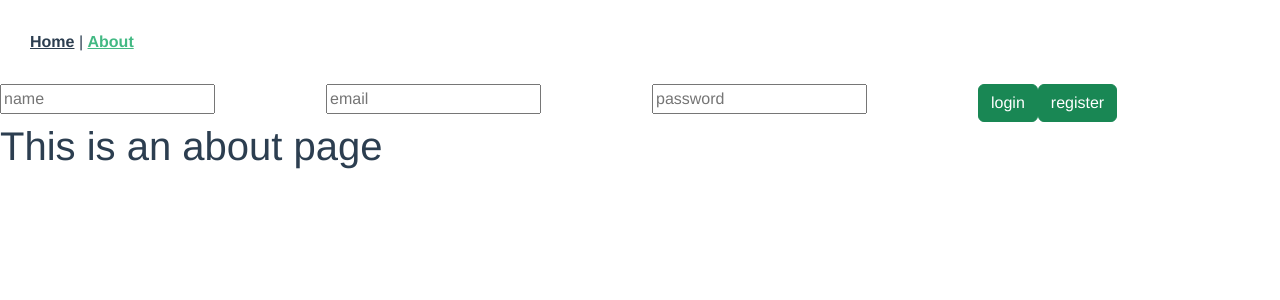
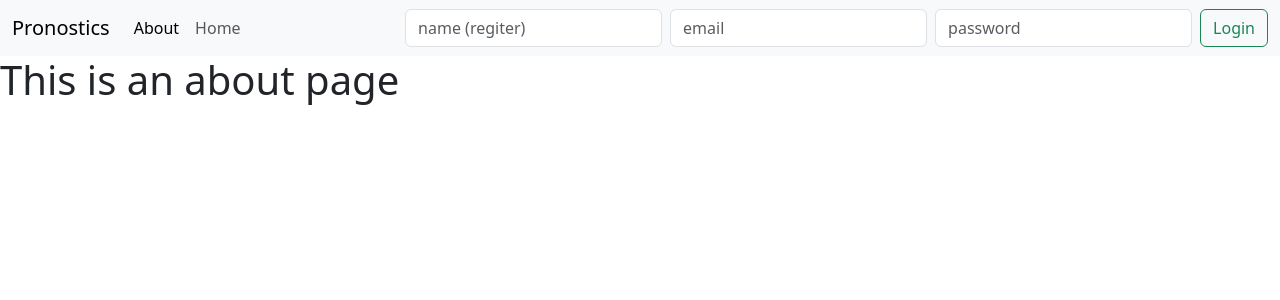
Before and after one commit to Laraibi/soccerDashFrontEnd, a Vue app: page /about in a window 1280 px wide. Shown: the top 300 px of the page. Built offline with nearby package versions, Linux system fonts and the light colour scheme.

Commit message:
frontend pronostic

```diff
--- a/src/App.vue
+++ b/src/App.vue
@@ -1,72 +1,19 @@
 <template>
-  <div id="nav">
-    <router-link to="/">Home</router-link> |
-    <router-link to="/about">About</router-link>
-  </div>
-  <div class="row">
-    <div class="col-3">
-      <input placeholder="name" type="text" v-model="name" />
-    </div>
-    <div class="col-3">
-      <input placeholder="email" type="text" v-model="email" />
-    </div>
-    <div class="col-3">
-      <input placeholder="password" type="password" v-model="password" />
-    </div>
-    <div class="col-3">
-      <button class="btn btn-success" @click="login">login</button>
-      <button class="btn btn-success" @click="register">register</button>
-    </div>
-  </div>
+  <nav-bar></nav-bar>
   <router-view />
 </template>
 <script>
+import navBar from "./components/navBar.vue";
 export default {
+  components: {
+    navBar,
+  },
   data() {
-    return {
-      name: "",
-      email: "",
-      password: "",
-    };
-  },
-  methods: {
-    login() {
-      this.$store.dispatch("login", {
-        email: this.email,
-        name: this.name,
-        password: this.password,
-      });
-    },
-    register() {
-      this.$store.dispatch("register", {
-        email: this.email,
-        name: this.name,
-        password: this.password,
-      });
-    },
+    return {};
   },
 };
 </script>
 
 <style>
-#app {
-  font-family: Avenir, Helvetica, Arial, sans-serif;
-  -webkit-font-smoothing: antialiased;
-  -moz-osx-font-smoothing: grayscale;
-  /* text-align: center; */
-  color: #2c3e50;
-}
 
-#nav {
-  padding: 30px;
-}
-
-#nav a {
-  font-weight: bold;
-  color: #2c3e50;
-}
-
-#nav a.router-link-exact-active {
-  color: #42b983;
-}
 </style>
--- /dev/null
+++ b/src/components/navBar.vue
@@ -0,0 +1,113 @@
+<template>
+  <nav class="navbar navbar-expand-lg navbar-light bg-light">
+    <div class="container-fluid">
+      <a class="navbar-brand" href="#">Pronostics</a>
+      <button
+        class="navbar-toggler"
+        type="button"
+        data-bs-toggle="collapse"
+        data-bs-target="#navbarSupportedContent"
+        aria-controls="navbarSupportedContent"
+        aria-expanded="false"
+        aria-label="Toggle navigation"
+      >
+        <span class="navbar-toggler-icon"></span>
+      </button>
+      <div class="collapse navbar-collapse" id="navbarSupportedContent">
+        <ul class="navbar-nav me-auto mb-2 mb-lg-0">
+          <li class="nav-item">
+            <router-link class="nav-link" to="/about">About</router-link>
+          </li>
+          <li class="nav-item">
+            <router-link class="nav-link" to="/">Home</router-link>
+          </li>
+        </ul>
+        <form
+          v-if="this.$store.getters.loggedUser.user == undefined"
+          class="d-flex"
+        >
+          <input
+            class="form-control me-2"
+            placeholder="name (regiter)"
+            type="text"
+            v-model="name"
+          />
+          <input
+            class="form-control me-2"
+            placeholder="email"
+            type="text"
+            v-model="email"
+          />
+          <input
+            class="form-control me-2"
+            placeholder="password"
+            type="password"
+            v-model="password"
+          />
+
+          <button
+            v-if="name.length == 0"
+            class="btn btn-outline-success"
+            @click.prevent="login"
+          >
+            Login
+          </button>
+          <button
+            v-else
+            class="btn btn-outline-success"
+            @click.prevent="register"
+          >
+            Register
+          </button>
+        </form>
+        <div v-else>
+          Solde : {{ loggedUser.user.solde }} User :
+          {{ loggedUser.user.name }}
+          <button class="btn btn-outline-success" @click.prevent="logout">
+            Logout
+          </button>
+        </div>
+      </div>
+    </div>
+  </nav>
+</template>
+
+<script>
+import { mapGetters } from "vuex";
+
+export default {
+  name: "navBar",
+  data() {
+    return {
+      name: "",
+      email: "",
+      password: "",
+    };
+  },
+  methods: {
+    login() {
+      this.$store.dispatch("login", {
+        email: this.email,
+        name: this.name,
+        password: this.password,
+      });
+    },
+    register() {
+      this.$store.dispatch("register", {
+        email: this.email,
+        name: this.name,
+        password: this.password,
+      });
+    },
+    logout() {
+      this.$store.dispatch("logout");
+    },
+  },
+  computed: {
+    ...mapGetters(["loggedUser"]),
+  },
+};
+</script>
+
+<style>
+</style>
--- a/src/router/index.js
+++ b/src/router/index.js
@@ -19,7 +19,9 @@ const routes = [
 
 const router = createRouter({
   history: createWebHistory(process.env.BASE_URL),
-  routes
+  routes,
+  linkActiveClass: "active",
+
 })
 
 export default router
--- a/src/store/index.js
+++ b/src/store/index.js
@@ -11,6 +11,9 @@ export default createStore({
     setMaths(state, matchs) {
       state.matchToDay = matchs;
     },
+    fillPronos(state,userPronos){
+      state.pronos=userPronos
+    },
     setProno(state, prono) {
       // if(state.pronos.some((settedProno)=>settedProno.match.id==prono.match.id))
       // {
@@ -18,7 +21,7 @@ export default createStore({
       // }
       // if(state.pronos.findIndex())
       let index = state.pronos.findIndex(
-        (userProno) => userProno.match.id == prono.match.id
+        (userProno) => userProno.soccer_match.id == prono.soccer_match.id
       );
       if (index == -1) {
         this.state.pronos.push(prono);
@@ -29,6 +32,9 @@ export default createStore({
     setLoggedUsed(state, user) {
       state.user = user;
     },
+    updateUserSolde(state,solde){
+      state.user.user.solde=solde
+    }
   },
   actions: {
     getMatchsToDay({ commit }) {
@@ -51,8 +57,37 @@ export default createStore({
           commit("setMaths", response.data);
         });
     },
-    setProno({ commit }, prono) {
-      commit("setProno", prono);
+    loadUserPronos({commit,state}){
+      axios
+      .get(
+        "http://localhost:8000/api/Prono",
+        {
+          headers: {
+            Authorization: `Bearer ${state.user.access_token}`,
+          },
+        }
+      )
+      .then((response) => {
+        commit("fillPronos", response.data);
+      });
+    },
+    makeProno({ commit,state }, prono) {
+      // commit("setProno", prono);
+      axios
+      .post(
+        "http://localhost:8000/api/Prono",
+        { ...prono },
+        {
+          headers: {
+            Authorization: `Bearer ${state.user.access_token}`,
+          },
+        }
+      )
+      .then((response) => {
+
+        commit("updateUserSolde", response.data.soldeUser);
+        commit("setProno", response.data.prono);
+      });
     },
     register({ commit }, credentials) {
       axios
@@ -66,6 +101,18 @@ export default createStore({
         .post("http://localhost:8000/api/signin", { ...credentials })
         .then((response) => {
           commit("setLoggedUsed", response.data);
+          this.dispatch("loadUserPronos");
+        });
+    },
+    logout({ commit,state }){
+      axios
+        .get("http://localhost:8000/api/logout",{
+          headers: {
+            Authorization: `Bearer ${state.user.access_token}`,
+          },
+        })
+        .then(() => {
+          commit("setLoggedUsed", {});
         });
     },
   },
@@ -76,6 +123,9 @@ export default createStore({
     userPronos(state) {
       return state.pronos;
     },
+    loggedUser(state){
+      return state.user
+    }
   },
   modules: {},
 });
--- a/src/views/Home.vue
+++ b/src/views/Home.vue
@@ -64,7 +64,7 @@
                       : 'btn-secondary'
                   "
                   class="btn"
-                  @click="setProno(match.id, '1')"
+                  @click="setProno(match.id, '1',match.mise)"
                 >
                   1</button
                 ><button
@@ -74,7 +74,7 @@
                       : 'btn-secondary'
                   "
                   class="btn"
-                  @click="setProno(match.id, 'x')"
+                  @click="setProno(match.id, 'x',match.mise)"
                 >
                   x</button
                 ><button
@@ -84,10 +84,11 @@
                       : 'btn-secondary'
                   "
                   class="btn"
-                  @click="setProno(match.id, '2')"
+                  @click="setProno(match.id, '2',match.mise)"
                 >
                   2
                 </button>
+                <input type="text" class="form-contron:text" v-model="match.mise">
               </td>
             </tr>
           </tbody>
@@ -138,24 +139,28 @@ export default {
       }
     },
     filtredMatchs() {
-      return this.matchs.filter(
-        (match) => match.competition.id == this.selectedCompetitionId
-      );
+      return this.matchs
+        .filter((match) => match.competition.id == this.selectedCompetitionId)
+        .map((match) => {
+          match.mise = 0;
+          return match;
+        });
     },
   },
   methods: {
     changeselectedCompetitionId(id) {
       this.selectedCompetitionId = id;
     },
-    setProno(matchID, prono) {
-      this.$store.dispatch("setProno", {
-        match:
-          this.matchs[this.matchs.findIndex((match) => match.id == matchID)],
+    setProno(matchID, prono, mise) {
+      this.$store.dispatch("makeProno", {
+        match_id:
+          this.matchs[this.matchs.findIndex((match) => match.id == matchID)].id,
         prono: prono,
+        mise: mise,
       });
     },
     pronoOfMatch(matchID) {
-      let prono = this.userPronos.find((prono) => prono.match.id == matchID);
+      let prono = this.userPronos.find((prono) => prono.soccer_match.id == matchID);
       if (prono != undefined) {
         return prono.prono;
       } else {
```
